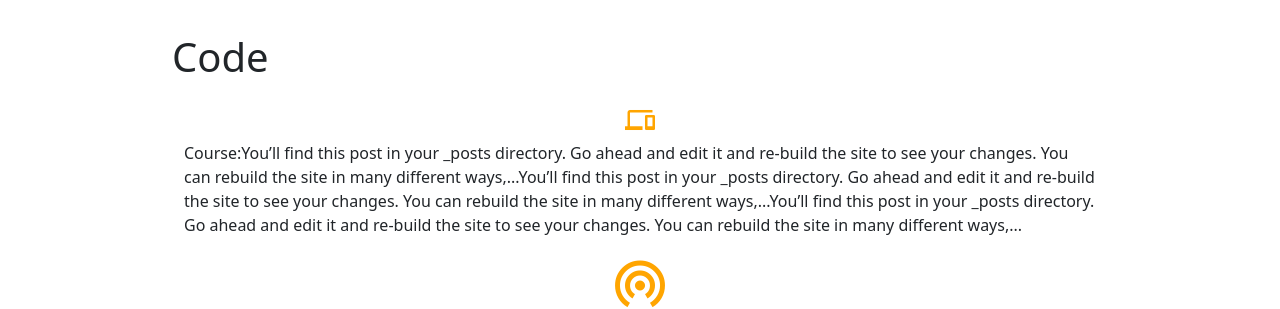
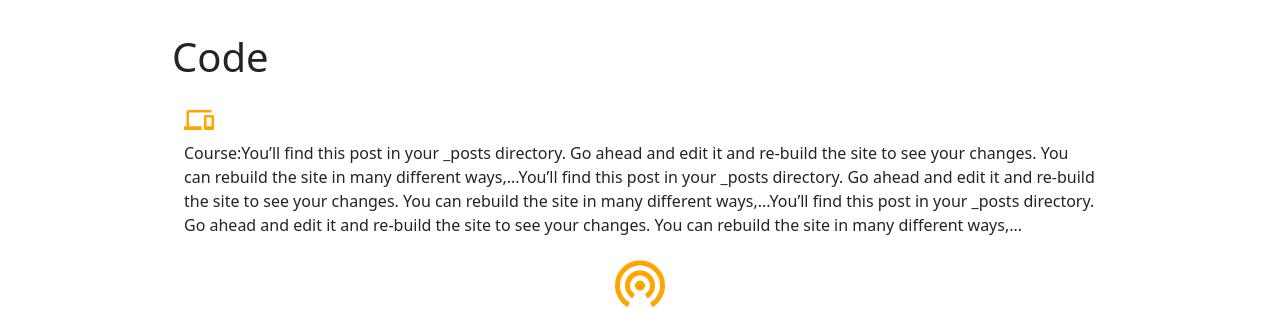
Before and after one commit to lliu1871/PhyEd, a Jekyll site: the page built from code.markdown, in a window 1280 px wide. Shown: the part 282-591 px from the top of the page. Built offline with Jekyll 4.4.1, drawn with Linux system fonts in a browser that asks for light colours; comment, search, counter and statistics services are not loaded.

Commit message:
Update code.markdown

```diff
--- a/code.markdown
+++ b/code.markdown
@@ -5,10 +5,7 @@
 ---
 
 <div class="container-fluid">
-      <a href="https://teach.phylolab.net/course">
-        <div class="text-center"><i class="material-icons" style="font-size:30px;color:orange;">devices</i></div>
-      </a>
-      <p>Course:You’ll find this post in your _posts directory. Go ahead and edit it and re-build the site to see your changes. You can rebuild the site in many different ways,...You’ll find this post in your _posts directory. Go ahead and edit it and re-build the site to see your changes. You can rebuild the site in many different ways,...You’ll find this post in your _posts directory. Go ahead and edit it and re-build the site to see your changes. You can rebuild the site in many different ways,...</p>
+   <i class="material-icons" style="font-size:30px;color:orange;">devices</i> <p>Course:You’ll find this post in your _posts directory. Go ahead and edit it and re-build the site to see your changes. You can rebuild the site in many different ways,...You’ll find this post in your _posts directory. Go ahead and edit it and re-build the site to see your changes. You can rebuild the site in many different ways,...You’ll find this post in your _posts directory. Go ahead and edit it and re-build the site to see your changes. You can rebuild the site in many different ways,...</p>
 </div>
 
 <div class="container-fluid">
```
